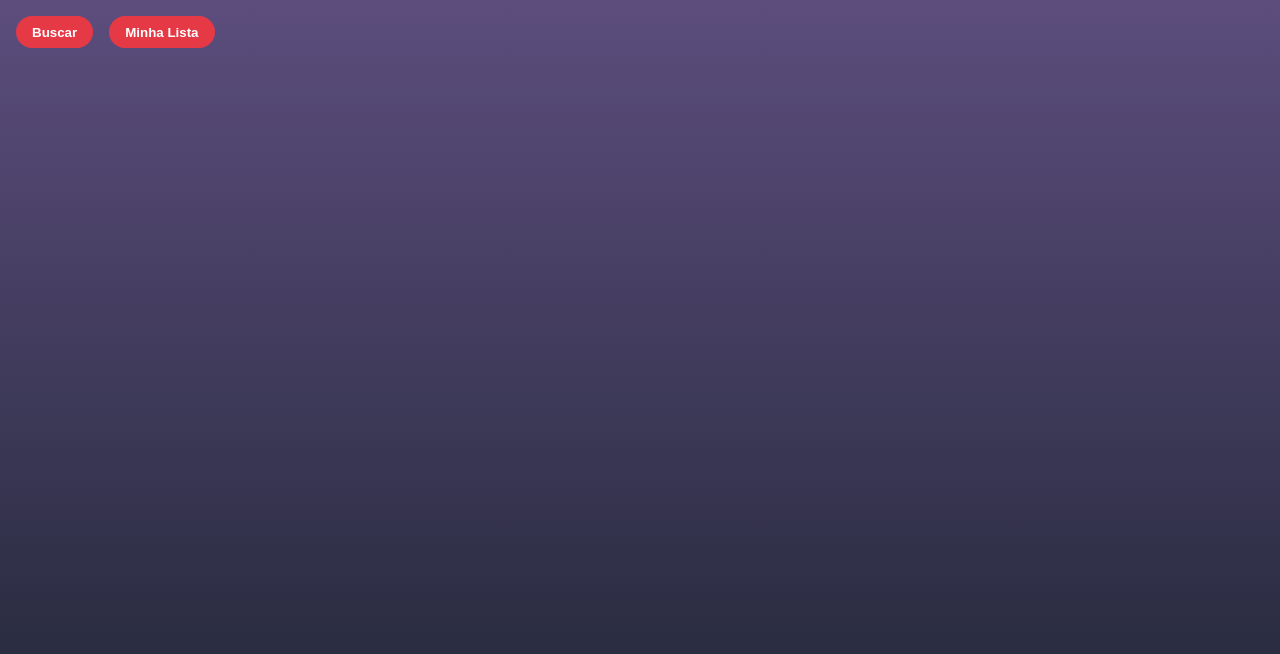
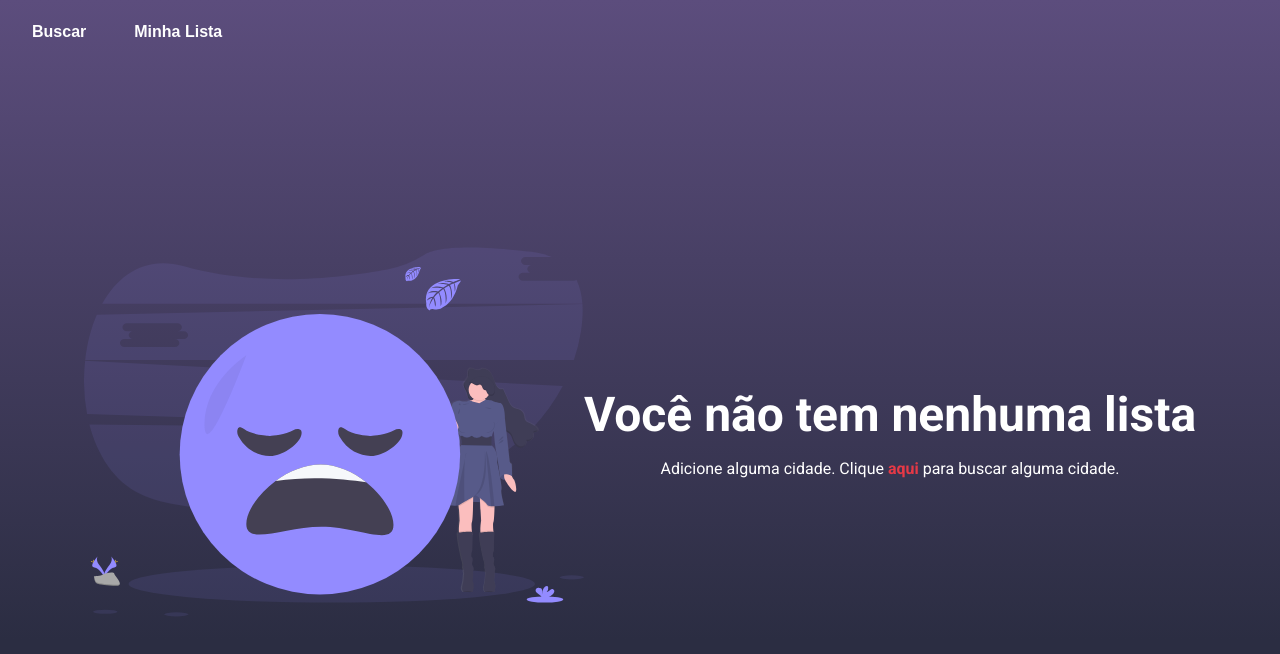
Before and after one commit to joaopedroalb/weather-challenge, a Next.js app: page /mylist in a window 1280 px wide. Shown: the top 654 px of the page. Built offline with nearby package versions, Linux system fonts and the light colour scheme.

Commit message:
Add component empty list

```diff
--- /dev/null
+++ b/src/components/EmptyplaylistMsg/index.module.scss
@@ -0,0 +1,40 @@
+.container{
+    width: 100%;
+    height: 100vh;
+    display: flex;
+    justify-content: center;
+    align-items: center;
+    flex-wrap: wrap;
+
+    img{
+        width: 500px;
+        height: 500px;
+
+        @media screen and (max-width: 550px){
+            width: 80%;
+            height: 80%;
+        }
+    }
+
+    .notesContainer{
+        display: flex;
+        align-items: center;
+        flex-direction: column;
+        gap: 1rem;
+
+        h1{
+            font-size: 3rem;
+        }
+        p{
+            font-size: 1rem;
+        }
+        strong{
+            cursor: pointer;
+            color: #e63946;
+        }
+
+        @media screen and (max-width: 550px){
+           text-align: center;
+        }
+    }
+}
--- /dev/null
+++ b/src/components/EmptyplaylistMsg/index.tsx
@@ -0,0 +1,15 @@
+import styles from './index.module.scss'
+
+import Link from 'next/link'
+
+export default function EmptyplaylistMsg(){
+    return(
+        <div className={styles.container}>
+            <img src="sad-face.svg" alt="sad face"/>
+            <div className={styles.notesContainer}>
+                <h1>Você não tem nenhuma lista</h1>
+                <p>Adicione alguma cidade. Clique <Link href="/"><strong>aqui</strong></Link> para buscar alguma cidade.</p>
+            </div>
+        </div>
+    )
+}
--- a/src/components/Navbar/index.module.scss
+++ b/src/components/Navbar/index.module.scss
@@ -1,6 +1,5 @@
 .container{
     width: 100%;
-
     ul{
         list-style: none;
         display: flex;
@@ -19,7 +18,12 @@
         text-align: inherit;
         display: flex;
         align-items: center;
-        background-color: #e63946;
+        background-color: #e6394700;
         color: #fff;
+        transition: .2s;
+        font-size: 1rem;
+        &:hover{
+            color: #fc3d4d;
+        }
     }
 }
--- a/src/components/SearchInput/index.module.scss
+++ b/src/components/SearchInput/index.module.scss
@@ -32,7 +32,7 @@
     select{
         height: 1.75rem;
         font-size: 1rem;
-        border-radius: 1rem;
+        border-radius: .45rem;
         padding: 4px;
         font-weight: 500;
         width: 200px;
--- a/src/pages/index.tsx
+++ b/src/pages/index.tsx
@@ -16,7 +16,7 @@ const Home: NextPage = () => {
     <section className={styles.container}>
       <Navbar/>
       <header className={styles.headerStuff}>
-        <img src="./search-place.svg"/>
+        <img src="./search-place-red.svg"/>
       </header>
       <SearchInput/>
     </section>
--- a/src/pages/mylist/index.tsx
+++ b/src/pages/mylist/index.tsx
@@ -3,6 +3,7 @@ import styles from './index.module.scss'
 
 import { useEffect, useState } from "react";
 import PlaylistStore from "../../components/PlaylistStore";
+import EmptyplaylistMsg from "../../components/EmptyplaylistMsg";
 
 export default function MyList(){
     const [playlistArr,setPlaylistArr] = useState<any>([]);
@@ -23,6 +24,9 @@ export default function MyList(){
     return(
         <section className={styles.container}>
             <Navbar/>
+            {
+                playlistArr.length>0?
+
                 <div className={styles.listContainer}>
                     {
                         playlistArr.map((e:any,i:number)=>{
@@ -32,6 +36,10 @@ export default function MyList(){
                         })
                     }
                  </div>
+                :
+                <EmptyplaylistMsg/>
+            }
+
         </section>
     )
 }
--- a/styles/Home.module.scss
+++ b/styles/Home.module.scss
@@ -17,6 +17,7 @@
         img{
             height: 270px;
             width: 270px;
+            margin-right: 3.5rem;
         }
     }
 }
```
Also changed, not shown: public/sad-face.svg (added), public/search-place-red.svg (added). Lines whose indentation alone changed are shown as unchanged.
